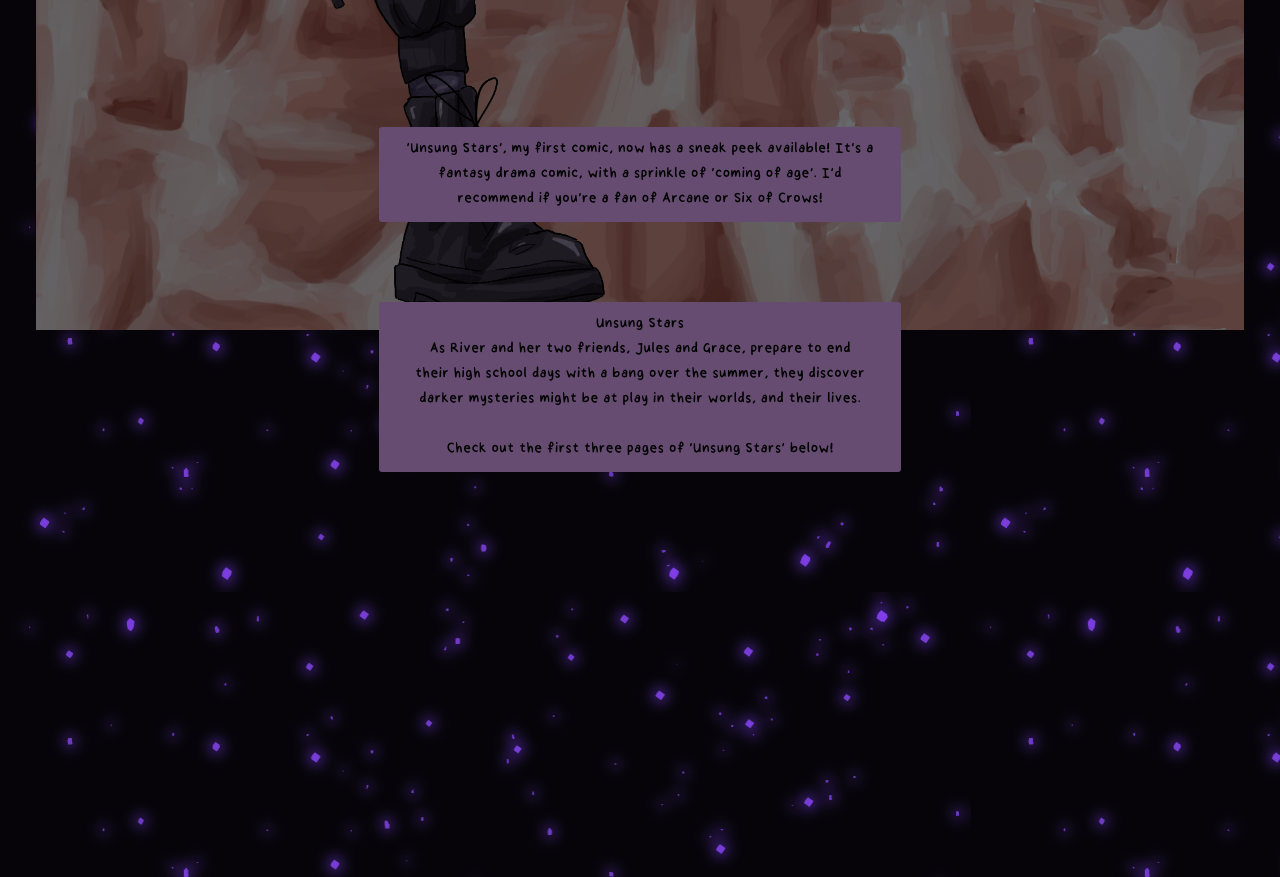
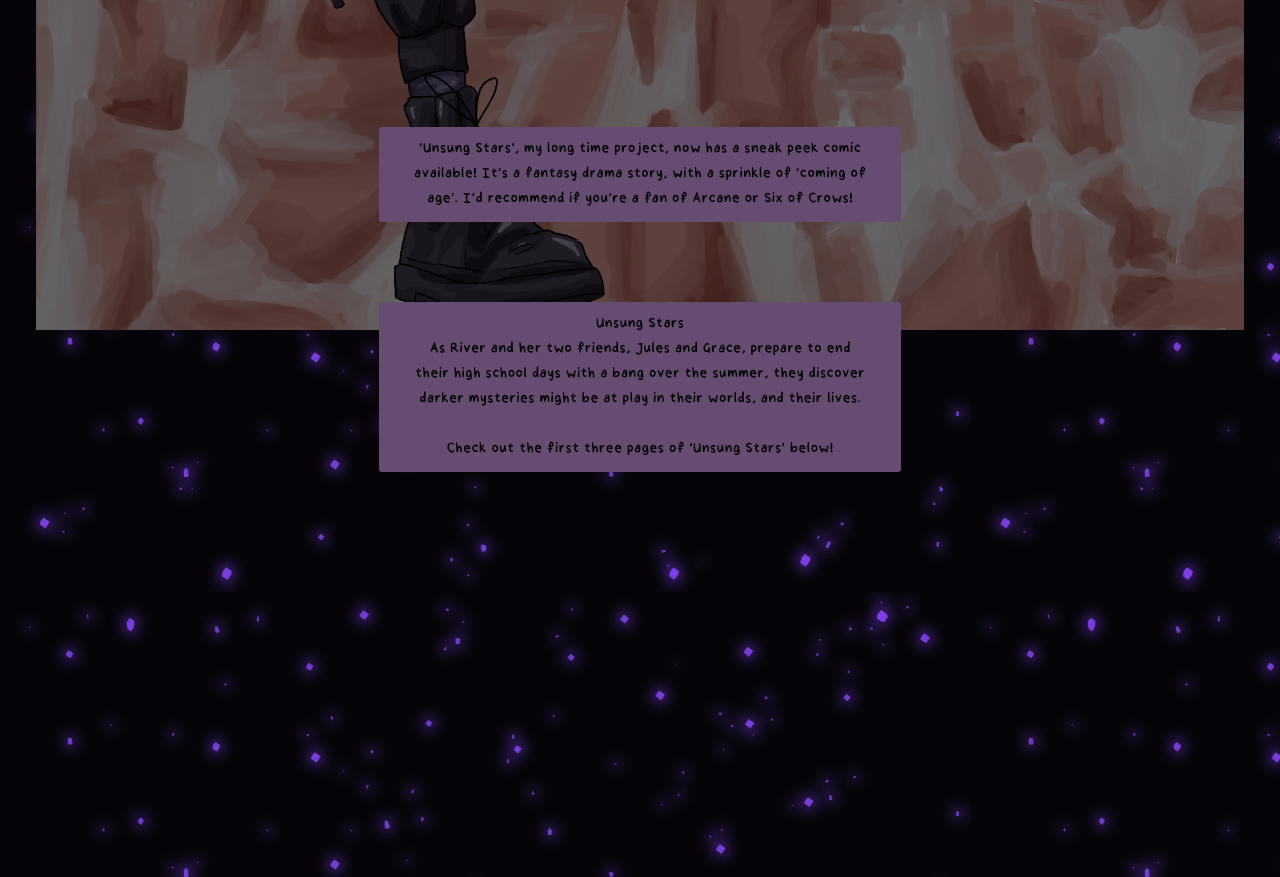
Before and after one commit to sincerelyeriss/eristhijs-website, a plain HTML site: page index.html in a window 1280 px wide. Shown: the part 1420-2297 px from the top of the page. Drawn offline with Linux system fonts and the light colour scheme.

Commit message:
Update index.html

```diff
--- a/index.html
+++ b/index.html
@@ -43,7 +43,7 @@
         <p class="span">I'd say in terms of my work, bright colors and drawing characters are like a childhood best friends trope for me. My relationship with backgrounds is slowly turning from enemies into lovers. See my work <a href="portfolio.html">here!</a></p>
         </div>
     <div class="main-quotes">
-        <p class="span">'Unsung Stars', my first comic, now has a sneak peek available! It's a fantasy drama comic, with a sprinkle of 'coming of age'. I'd recommend if you're a fan of Arcane or Six of Crows!</p>
+        <p class="span">'Unsung Stars', my long time project, now has a sneak peek comic available! It's a fantasy drama story, with a sprinkle of 'coming of age'. I'd recommend if you're a fan of Arcane or Six of Crows!</p>
         <p class="span">Unsung Stars<br>As River and her two friends, Jules and Grace, prepare to end <br>their high school days with a bang over the summer, they discover <br>darker mysteries might be at play in their worlds, and their lives. <br><br>Check out the first three pages of 'Unsung Stars' below!</p>
         </div>
 
```
